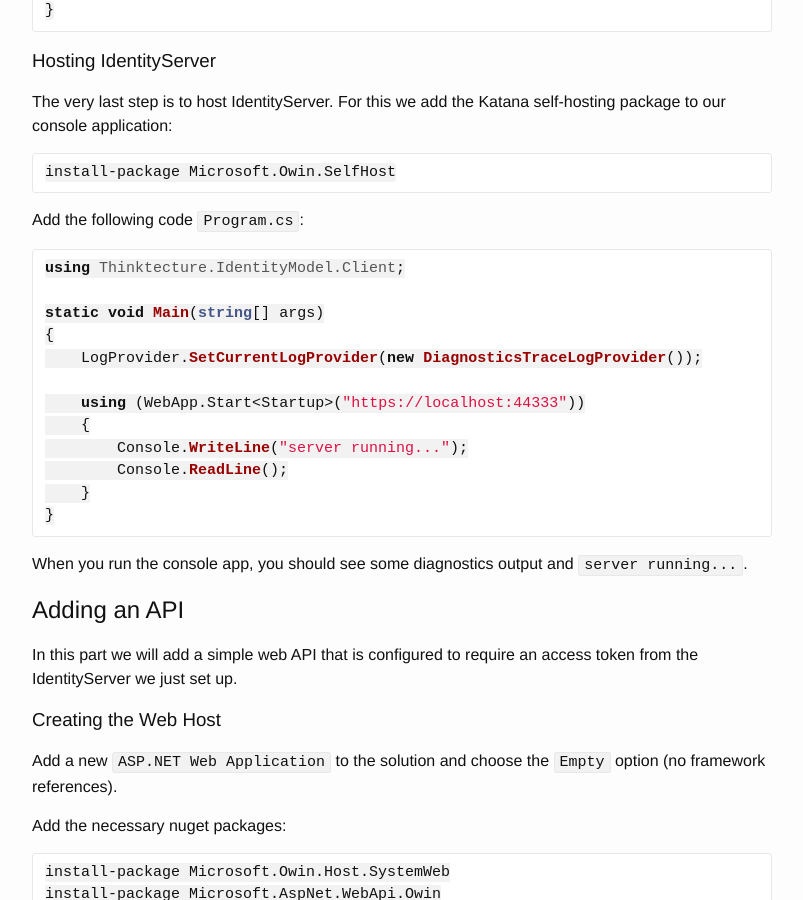
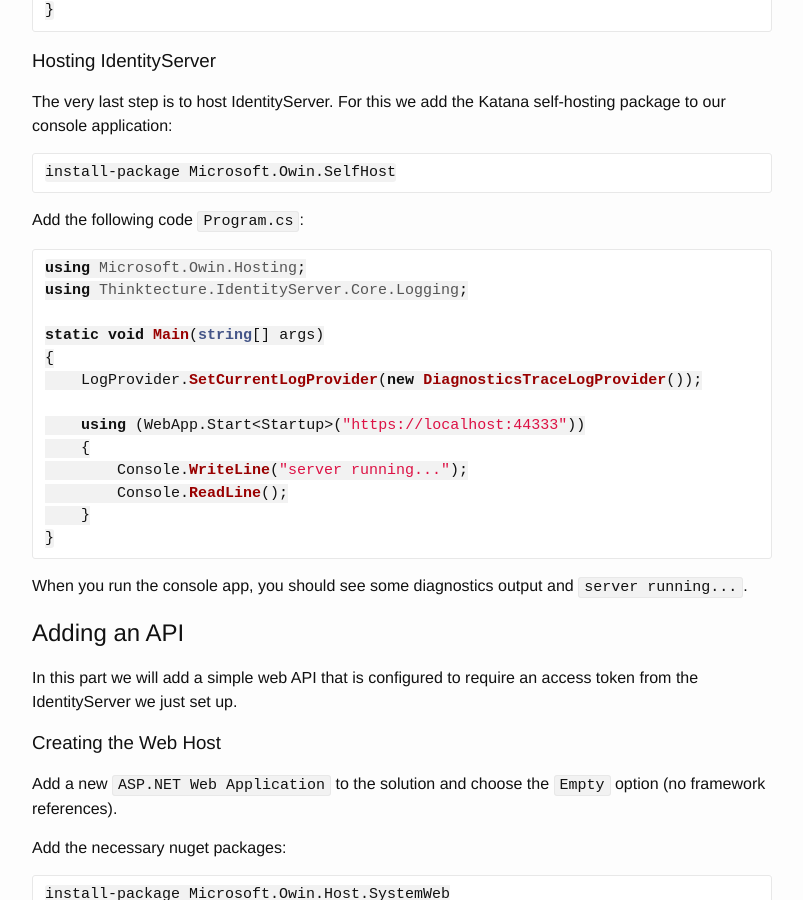
Before and after one commit to IdentityServer/Documentation, a Jekyll site: the page built from docs/overview/simplestOAuth.md, in a window 1280 px wide and 900 px high, scrolled down 2726 px. Shown: the whole window, without its empty margins (238-1041 px from the left). Built offline with Jekyll 4.4.1, drawn with Linux system fonts in a browser that asks for light colours; Markdown is read by kramdown in place of the engine named in the settings.

Commit message:
fix using statements
It now matches the source code in the Samples repo

````diff
--- a/docs/overview/simplestOAuth.md
+++ b/docs/overview/simplestOAuth.md
@@ -130,7 +130,8 @@
 Add the following code `Program.cs`:
 
 ```csharp
-using Thinktecture.IdentityModel.Client;
+using Microsoft.Owin.Hosting;
+using Thinktecture.IdentityServer.Core.Logging;
 
 static void Main(string[] args)
 {
````
